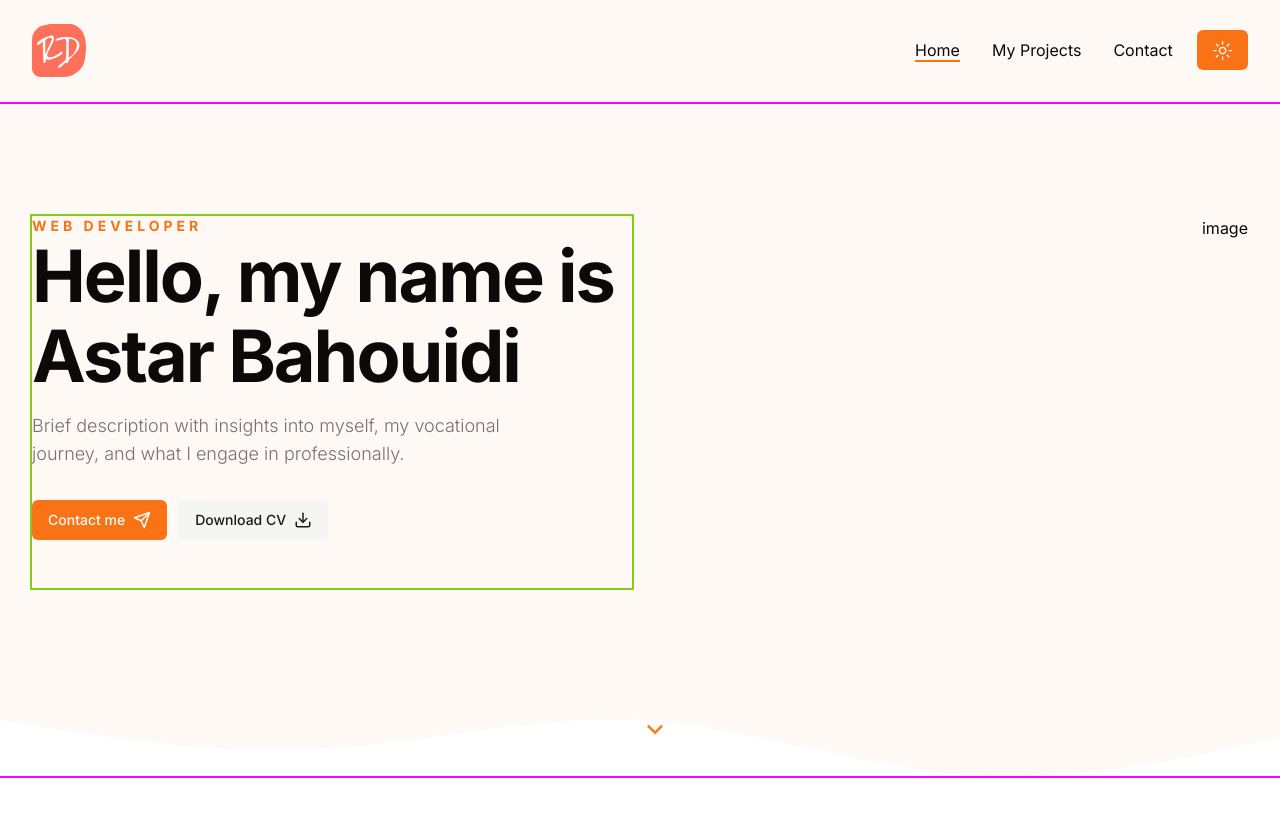
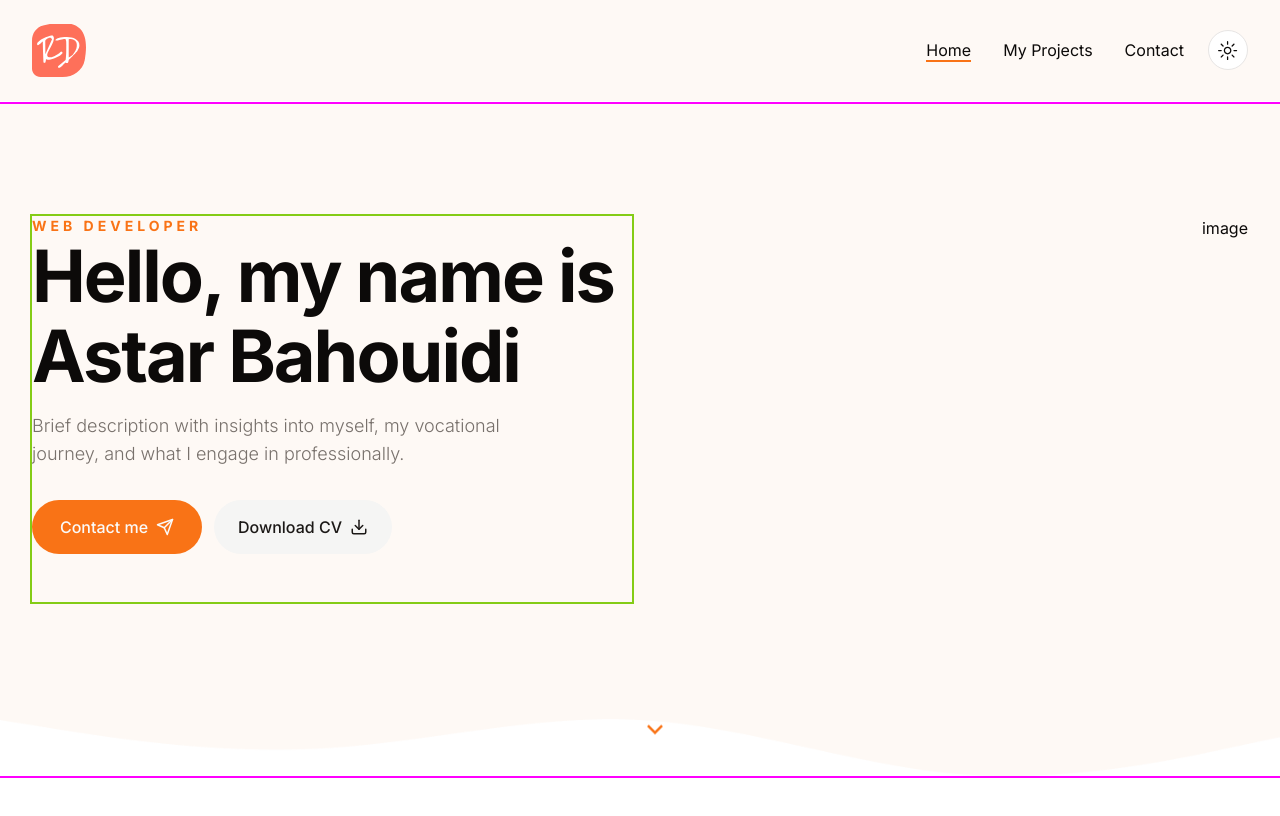
Before and after one commit to astaba/hello_ab_portfolio, a Next.js app: page / in a window 1280 px wide. Shown: the top 816 px of the page. Built offline with nearby package versions, Linux system fonts and the light colour scheme.

Commit message:
Tweak shad-ui button CSS

```diff
--- a/src/components/ThemeToggler.tsx
+++ b/src/components/ThemeToggler.tsx
@@ -10,7 +10,11 @@
   const { theme, setTheme } = useTheme();
   return (
     <div>
-      <Button onClick={() => setTheme(theme === "dark" ? "light" : "dark")}>
+      <Button
+        onClick={() => setTheme(theme === "dark" ? "light" : "dark")}
+        variant={"outline"}
+        size={"icon"}
+      >
         <MoonIcon className="size-0 rotate-90 transition-all dark:size-[1.2rem] dark:rotate-0" />
         <SunIcon className="size-[1.2rem] rotate-0 transition-all dark:size-0 dark:-rotate-90" />
       </Button>
--- a/src/components/ui/button.tsx
+++ b/src/components/ui/button.tsx
@@ -5,7 +5,7 @@
 import { cn } from "@/lib/utils"
 
 const buttonVariants = cva(
-  "inline-flex items-center justify-center whitespace-nowrap rounded-md text-sm font-medium ring-offset-background transition-colors focus-visible:outline-none focus-visible:ring-2 focus-visible:ring-ring focus-visible:ring-offset-2 disabled:pointer-events-none disabled:opacity-50",
+  "inline-flex items-center justify-center whitespace-nowrap rounded-full text-base font-medium ring-offset-background transition-colors focus-visible:outline-none focus-visible:ring-2 focus-visible:ring-ring focus-visible:ring-offset-2 disabled:pointer-events-none disabled:opacity-50",
   {
     variants: {
       variant: {
@@ -20,7 +20,7 @@
         link: "text-primary underline-offset-4 hover:underline",
       },
       size: {
-        default: "h-10 px-4 py-2",
+        default: "h-[54px] px-6 py-2 min-w-[170px]",
         sm: "h-9 rounded-md px-3",
         lg: "h-11 rounded-md px-8",
         icon: "h-10 w-10",
```
